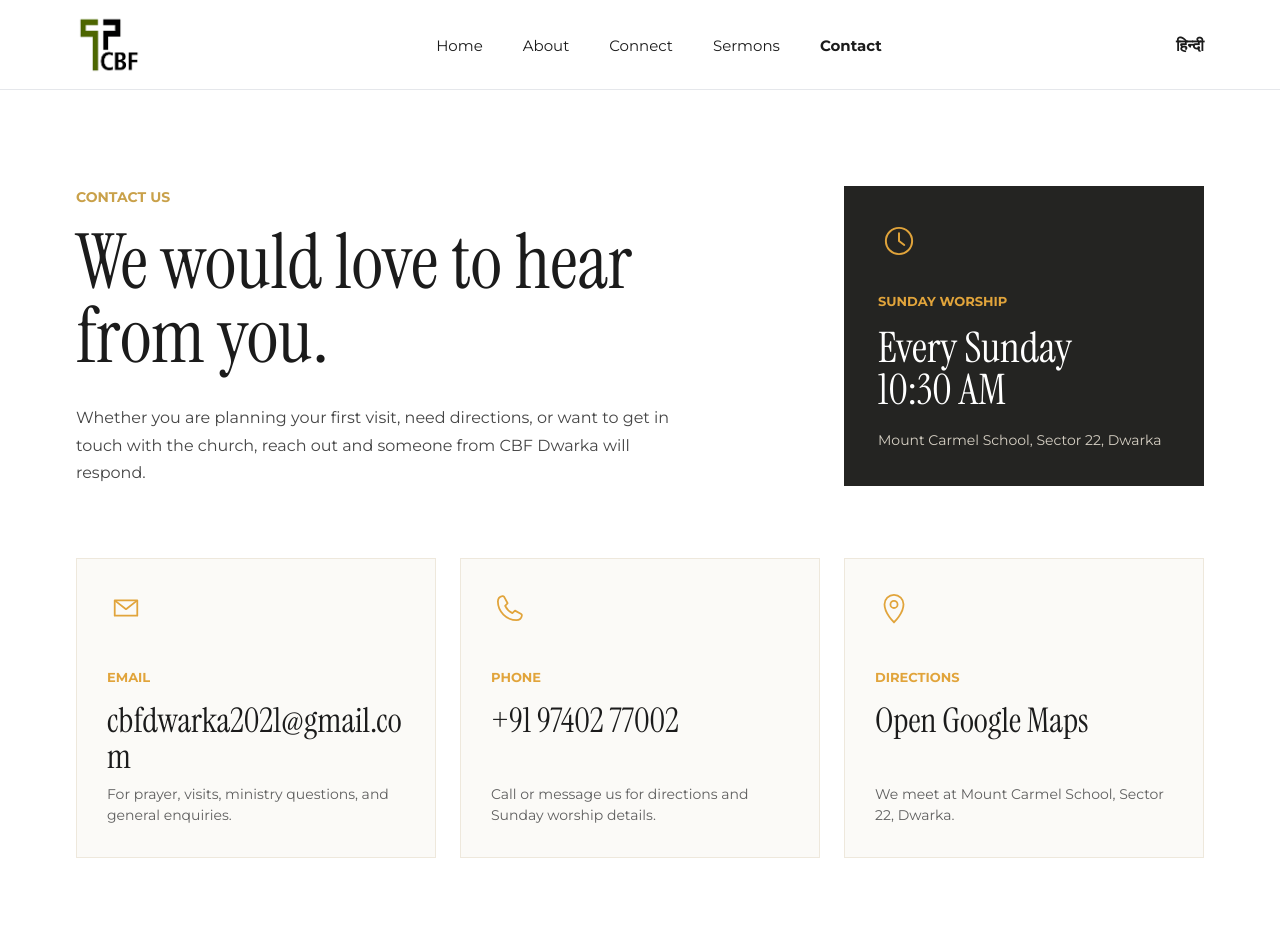
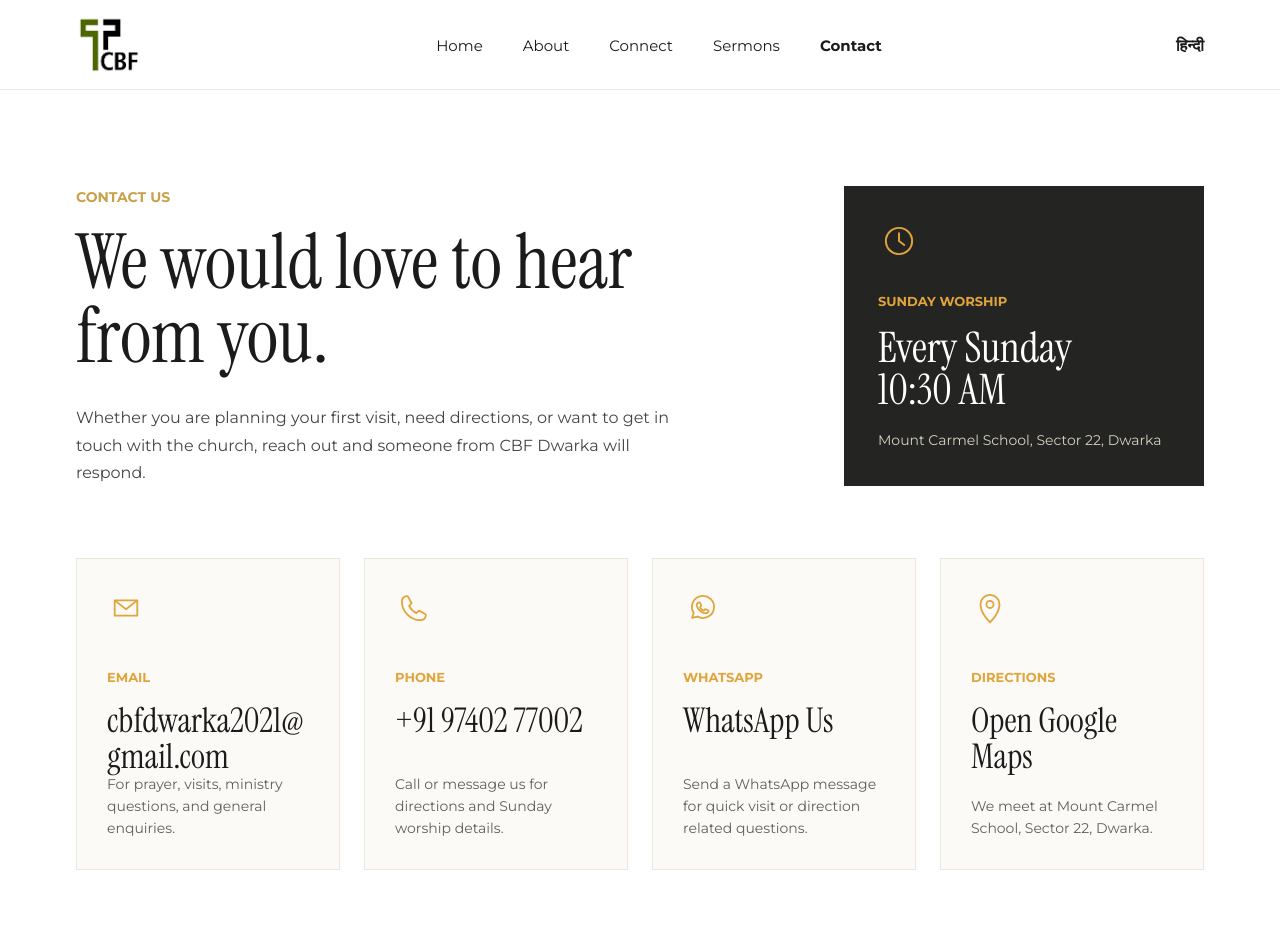
Before and after one commit to gigith-Loomandforge/CBF-Dwarka, a Next.js app: page /contact in a window 1280 px wide. Shown: the top 952 px of the page. Built offline with nearby package versions, Linux system fonts and the light colour scheme.

Commit message:
Polish contact and homepage feeds

```diff
--- a/app/contact/page.tsx
+++ b/app/contact/page.tsx
@@ -14,7 +14,9 @@ const churchAddress = "Sector 22, Dwarka, Delhi, 110077";
 const emailAddress = "cbfdwarka2021@gmail.com";
 const phoneNumber = "+91 97402 77002";
 const phoneHref = "tel:+919740277002";
-const directionsHref = "https://maps.app.goo.gl/Jw4P6KEhqbsKPySj7";
+const whatsappMessage = "Hello CBF Dwarka, I would like to know more about Sunday worship.";
+const whatsappHref = `https://wa.me/919740277002?text=${encodeURIComponent(whatsappMessage)}`;
+const directionsHref = "https://maps.app.goo.gl/vQjeCoeKBKhdb3vc7";
 
 const MailIcon = () => (
   <svg aria-hidden="true" viewBox="0 0 32 32" className="contact-icon">
@@ -26,6 +28,13 @@ const MailIcon = () => (
 const PhoneIcon = () => (
   <svg aria-hidden="true" viewBox="0 0 32 32" className="contact-icon">
     <path d="M11.2 6.8 14 12l-2.1 2.2c1.3 2.7 3.4 4.8 6.1 6.1l2.2-2.1 5.2 2.8c.5.3.7.8.6 1.4-.4 2.2-2.3 3.8-4.6 3.8C13 26.2 5.8 19 5.8 10.6c0-2.3 1.6-4.2 3.8-4.6.6-.1 1.1.1 1.6.8Z" fill="none" stroke="currentColor" strokeLinecap="round" strokeLinejoin="round" strokeWidth="1.5" />
+  </svg>
+);
+
+const WhatsAppIcon = () => (
+  <svg aria-hidden="true" viewBox="0 0 32 32" className="contact-icon">
+    <path d="M7.7 24.3 9 20.1a9.3 9.3 0 1 1 3.3 3.1l-4.6 1.1Z" fill="none" stroke="currentColor" strokeLinecap="round" strokeLinejoin="round" strokeWidth="1.5" />
+    <path d="M12.6 11.8c.2-.5.4-.6.7-.6h.5c.2 0 .4 0 .6.4l.9 2c.1.3.1.5-.1.7l-.6.7c-.2.2-.2.4-.1.6.5 1 1.4 1.9 2.4 2.4.3.2.5.1.7-.1l.8-.8c.2-.2.4-.2.7-.1l2 .9c.3.1.4.3.4.6v.5c0 .3-.1.6-.6.8-.5.3-1.6.8-3 .5-2.6-.5-5.4-3.1-6.2-5.7-.4-1.4.4-2.6.9-2.8Z" fill="none" stroke="currentColor" strokeLinejoin="round" strokeWidth="1.5" />
   </svg>
 );
 
@@ -79,6 +88,13 @@ const contactMethods = [
     icon: <PhoneIcon />,
   },
   {
+    title: "WhatsApp",
+    body: "Send a WhatsApp message for quick visit or direction related questions.",
+    value: "WhatsApp Us",
+    href: whatsappHref,
+    icon: <WhatsAppIcon />,
+  },
+  {
     title: "Directions",
     body: "We meet at Mount Carmel School, Sector 22, Dwarka.",
     value: "Open Google Maps",
@@ -110,7 +126,7 @@ export default function ContactPage() {
 
       <section className="contact-methods" aria-label="Contact methods">
         {contactMethods.map((method) => (
-          <a className="contact-method-card" href={method.href} key={method.title} target={method.title === "Directions" ? "_blank" : undefined} rel={method.title === "Directions" ? "noreferrer" : undefined}>
+          <a className="contact-method-card" href={method.href} key={method.title} target={method.title === "Directions" || method.title === "WhatsApp" ? "_blank" : undefined} rel={method.title === "Directions" || method.title === "WhatsApp" ? "noreferrer" : undefined}>
             {method.icon}
             <span>{method.title}</span>
             <h2>{method.value}</h2>
@@ -130,6 +146,7 @@ export default function ContactPage() {
         <div className="contact-message-actions">
           <a className="contact-primary" href={`mailto:${emailAddress}?subject=Contact%20CBF%20Dwarka`}>Email CBF Dwarka</a>
           <a className="contact-secondary" href={phoneHref}>Call the Church</a>
+          <a className="contact-secondary" href={whatsappHref} target="_blank" rel="noreferrer">WhatsApp Us</a>
         </div>
       </section>
 
--- a/app/globals.css
+++ b/app/globals.css
@@ -91,7 +91,7 @@ main {
 .hero-gradient {
   position: absolute;
   inset: 0;
-  background: linear-gradient(90deg, rgba(24, 22, 22, 0.34) 0%, rgba(24, 22, 22, 0.16) 48%, rgba(24, 22, 22, 0.08) 100%);
+  background: linear-gradient(90deg, rgba(24, 22, 22, 0.22) 0%, rgba(24, 22, 22, 0.08) 48%, rgba(24, 22, 22, 0.02) 100%);
   pointer-events: none;
 }
 
@@ -2133,7 +2133,7 @@ p {
 
 .contact-methods {
   display: grid;
-  grid-template-columns: repeat(3, minmax(0, 1fr));
+  grid-template-columns: repeat(4, minmax(0, 1fr));
   gap: 24px;
   padding-bottom: 88px;
 }
```
Also changed, not shown: app/page.tsx (+8 -7 lines).
